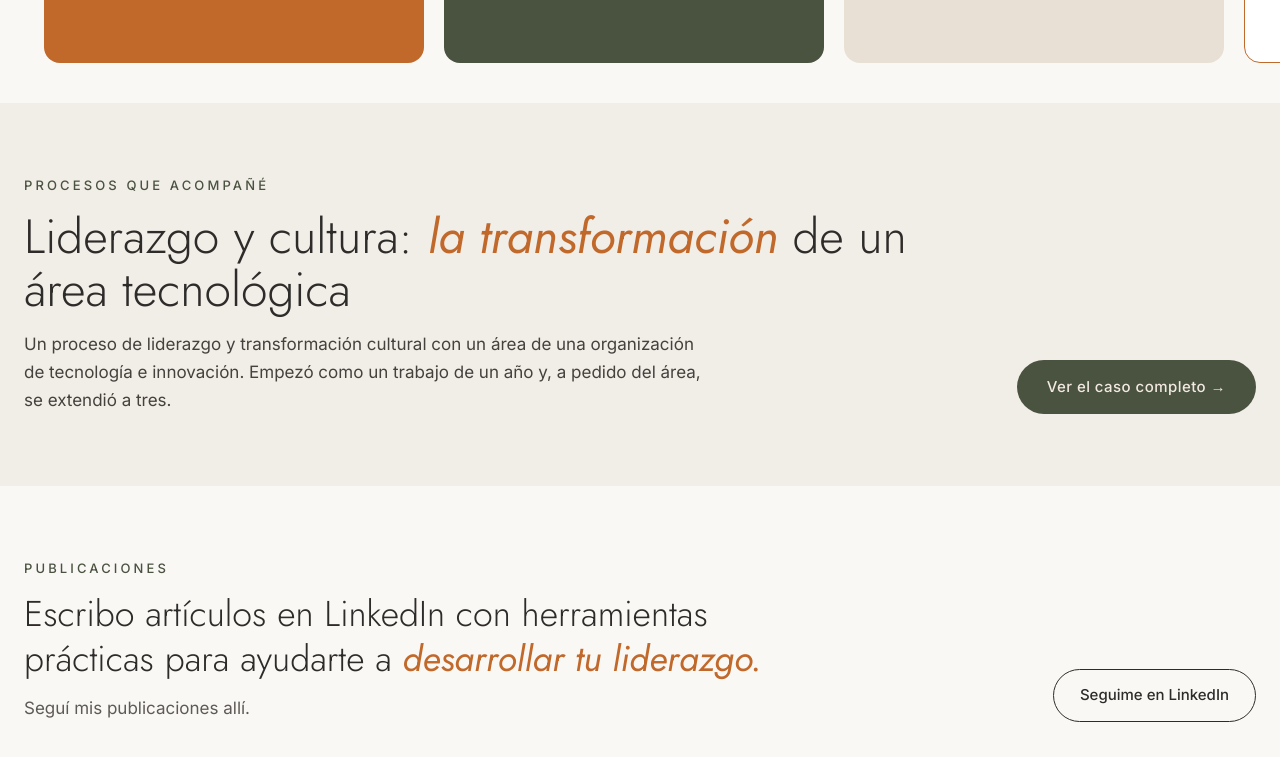
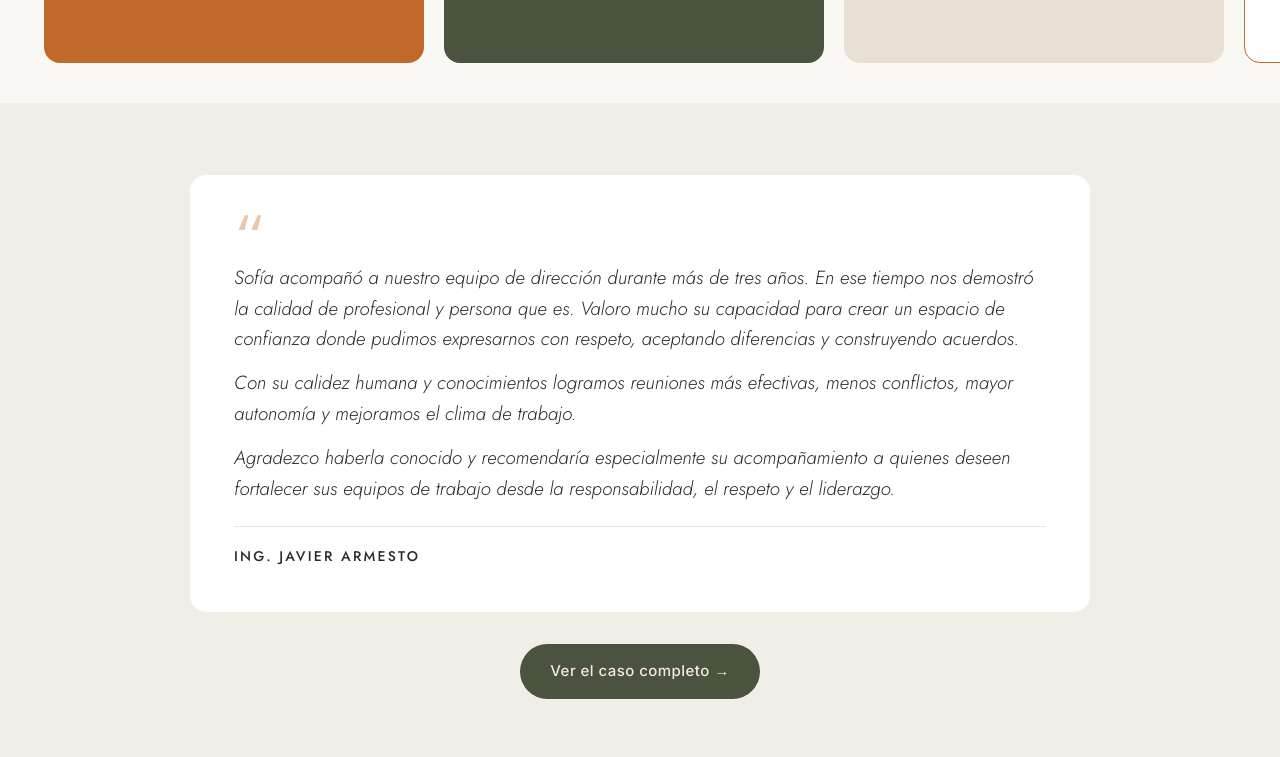
Before and after one commit to sofmarre-tech/sofiamarre, a plain HTML site: page index.html in a window 1280 px wide. Shown: the part 3868-4625 px from the top of the page. Drawn offline with Linux system fonts and the light colour scheme.

Commit message:
Add files via upload

```diff
--- a/index.html
+++ b/index.html
@@ -19,7 +19,7 @@
 [hidden]{display:none!important}html{scroll-behavior:smooth}body{margin:0;background:#FAF8F5}
 a{color:#2E2C2A}a:hover{color:#000000}
 .cards::-webkit-scrollbar{height:6px}.cards::-webkit-scrollbar-thumb{background:#D9D3CB;border-radius:3px}
-@media (max-width:640px){.cert-cell{width:auto!important}.cert-logo{justify-content:flex-start!important;height:auto!important;min-height:0;margin-bottom:6px}.cert-title{min-height:0!important}}
+@media (max-width:640px){.cert-cell{width:auto!important}.cert-logo{justify-content:flex-start!important;height:auto!important;min-height:0;margin-bottom:12px}.cert-title{min-height:0!important}}
 </style>
 </head>
 <body>
@@ -173,13 +173,17 @@ a{color:#2E2C2A}a:hover{color:#000000}
 </section>
 
 <section id="casos" style="background: #F1EDE7">
-<div style="max-width: 1240px; margin: 0 auto; padding: 72px 24px; display: flex; flex-wrap: wrap; align-items: flex-end; justify-content: space-between; gap: 24px 48px">
-<div style="flex: 999 1 520px; min-width: 0; display: flex; flex-direction: column; gap: 14px">
-<p style="margin: 0; font-size: 0.8125rem; font-weight: 500; letter-spacing: 0.24em; text-transform: uppercase; color: #4A5240">Procesos que acompañé</p>
-<h2 style="margin: 0; font-family: 'Jost', sans-serif; font-weight: 300; font-size: clamp(2rem, 3.8vw, 3rem); line-height: 1.1">Liderazgo y cultura: <em style="font-style: italic; font-weight: 400; color: #C1682B">la transformación</em> de un área tecnológica</h2>
-<p style="margin: 0; font-size: 1.0625rem; color: #45413D; max-width: 680px">Un proceso de liderazgo y transformación cultural con un área de una organización de tecnología e innovación. Empezó como un trabajo de un año y, a pedido del área, se extendió a tres.</p>
-</div>
-<a href="casos.html" style="flex: 0 0 auto; background: #4A5240; color: #F2EAE1; text-decoration: none; padding: 15px 30px; border-radius: 999px; font-size: 0.9375rem; font-weight: 500; letter-spacing: 0.03em">Ver el caso completo →</a>
+<div style="max-width: 900px; margin: 0 auto; padding: 72px 24px; display: flex; flex-direction: column; align-items: center; gap: 32px">
+<figure style="width: 100%; box-sizing: border-box; margin: 0; background: #FFFFFF; border-radius: 16px; padding: clamp(28px, 4vw, 44px); display: flex; flex-direction: column; gap: 22px">
+<span aria-hidden="true" style="font-family: 'Jost', sans-serif; font-size: 4rem; line-height: 0.6; height: 22px; color: #E8C7AE">“</span>
+<blockquote style="margin: 0; display: flex; flex-direction: column; gap: 14px">
+<p style="margin: 0; font-family: 'Jost', sans-serif; font-style: italic; font-weight: 300; font-size: clamp(1.0625rem, 1.5vw, 1.1875rem); line-height: 1.6; color: #2E2C2A">Sofía acompañó a nuestro equipo de dirección durante más de tres años. En ese tiempo nos demostró la calidad de profesional y persona que es. Valoro mucho su capacidad para crear un espacio de confianza donde pudimos expresarnos con respeto, aceptando diferencias y construyendo acuerdos.</p><p style="margin: 0; font-family: 'Jost', sans-serif; font-style: italic; font-weight: 300; font-size: clamp(1.0625rem, 1.5vw, 1.1875rem); line-height: 1.6; color: #2E2C2A">Con su calidez humana y conocimientos logramos reuniones más efectivas, menos conflictos, mayor autonomía y mejoramos el clima de trabajo.</p><p style="margin: 0; font-family: 'Jost', sans-serif; font-style: italic; font-weight: 300; font-size: clamp(1.0625rem, 1.5vw, 1.1875rem); line-height: 1.6; color: #2E2C2A">Agradezco haberla conocido y recomendaría especialmente su acompañamiento a quienes deseen fortalecer sus equipos de trabajo desde la responsabilidad, el respeto y el liderazgo.</p>
+</blockquote>
+<figcaption style="display: flex; flex-direction: column; gap: 4px; border-top: 1px solid #ECE6DE; padding-top: 18px">
+<span style="font-family: 'Jost', sans-serif; font-weight: 500; font-size: 0.875rem; letter-spacing: 0.16em; text-transform: uppercase; color: #2E2C2A">Ing. Javier Armesto</span>
+</figcaption>
+</figure>
+<a href="casos.html" style="background: #4A5240; color: #F2EAE1; text-decoration: none; padding: 15px 30px; border-radius: 999px; font-size: 0.9375rem; font-weight: 500; letter-spacing: 0.03em">Ver el caso completo →</a>
 </div>
 </section>
 
@@ -240,22 +244,22 @@ a{color:#2E2C2A}a:hover{color:#000000}
 <p style="margin: 0; font-size: 0.75rem; font-weight: 500; letter-spacing: 0.22em; text-transform: uppercase; color: #6E6963">Formación y certificaciones</p>
 <div style="display: grid; grid-template-columns: repeat(auto-fit, minmax(190px, 1fr)); gap: 28px 48px">
 <div class="cert-cell" style="display: flex; flex-direction: column; align-items: flex-start; gap: 10px">
-<div class="cert-logo" style="height: 76px; margin-bottom: 6px; display: flex; align-items: flex-end"><img src="logo-neuroleadership.png" alt="Logo de NeuroLeadership Institute" style="height: 28px; width: auto; max-width: 100%; display: block"></div>
+<div class="cert-logo" style="height: 72px; margin-bottom: 10px; display: flex; align-items: center"><img src="logo-neuroleadership.png" alt="Logo de NeuroLeadership Institute" style="height: 28px; width: auto; max-width: 100%; display: block"></div>
 <p class="cert-title" style="margin: 0; min-height: 2.6em; font-family: 'Jost', sans-serif; font-weight: 500; font-size: 1rem; line-height: 1.3; color: #2E2C2A">Brain Based Coaching Certificate</p>
 <p style="margin: -6px 0 0; font-size: 0.875rem; line-height: 1.4; color: #6E6963">NeuroLeadership Institute</p>
 </div>
 <div class="cert-cell" style="display: flex; flex-direction: column; align-items: stretch; gap: 10px; width: 152px; max-width: 100%">
-<div class="cert-logo" style="height: 76px; margin-bottom: 6px; display: flex; align-items: flex-end; justify-content: center"><img src="logo-team-coaching-studio.png" alt="Logo de Team Coaching Studio" style="height: 72px; width: auto; max-width: 100%; display: block"></div>
+<div class="cert-logo" style="height: 72px; margin-bottom: 10px; display: flex; align-items: center; justify-content: center"><img src="logo-team-coaching-studio.png" alt="Logo de Team Coaching Studio" style="height: 64px; width: auto; max-width: 100%; display: block"></div>
 <p class="cert-title" style="margin: 0; min-height: 2.6em; font-family: 'Jost', sans-serif; font-weight: 500; font-size: 1rem; line-height: 1.3; color: #2E2C2A">Certificate in Team Coaching</p>
 <p style="margin: -6px 0 0; font-size: 0.875rem; line-height: 1.4; color: #6E6963">Team Coaching Studio</p>
 </div>
 <div class="cert-cell" style="display: flex; flex-direction: column; align-items: flex-start; gap: 10px">
-<div class="cert-logo" style="height: 76px; margin-bottom: 6px; display: flex; align-items: flex-end"><img src="logo-conscious-leadership.png" alt="Logo de Conscious Leadership Group" style="height: 52px; width: auto; max-width: 100%; display: block"></div>
+<div class="cert-logo" style="height: 72px; margin-bottom: 10px; display: flex; align-items: center"><img src="logo-conscious-leadership.png" alt="Logo de Conscious Leadership Group" style="height: 48px; width: auto; max-width: 100%; display: block"></div>
 <p class="cert-title" style="margin: 0; min-height: 2.6em; font-family: 'Jost', sans-serif; font-weight: 500; font-size: 1rem; line-height: 1.3; color: #2E2C2A">Transforming Teams</p>
 <p style="margin: -6px 0 0; font-size: 0.875rem; line-height: 1.4; color: #6E6963">The Conscious Leadership Group</p>
 </div>
 <div class="cert-cell" style="display: flex; flex-direction: column; align-items: flex-start; gap: 10px">
-<div class="cert-logo" style="height: 76px; margin-bottom: 6px; display: flex; align-items: flex-end"><img src="logo-coaches-rising.svg" alt="Logo de Coaches Rising" style="height: 17px; width: auto; max-width: 100%; display: block"></div>
+<div class="cert-logo" style="height: 72px; margin-bottom: 10px; display: flex; align-items: center"><img src="logo-coaches-rising.svg" alt="Logo de Coaches Rising" style="height: 18px; width: auto; max-width: 100%; display: block"></div>
 <p class="cert-title" style="margin: 0; min-height: 2.6em; font-family: 'Jost', sans-serif; font-weight: 500; font-size: 1rem; line-height: 1.3; color: #2E2C2A">Unlocking Leaders</p>
 <p style="margin: -6px 0 0; font-size: 0.875rem; line-height: 1.4; color: #6E6963">Jim Dethmer y Bob Anderson, vía Coaches Rising</p>
 </div>
```
